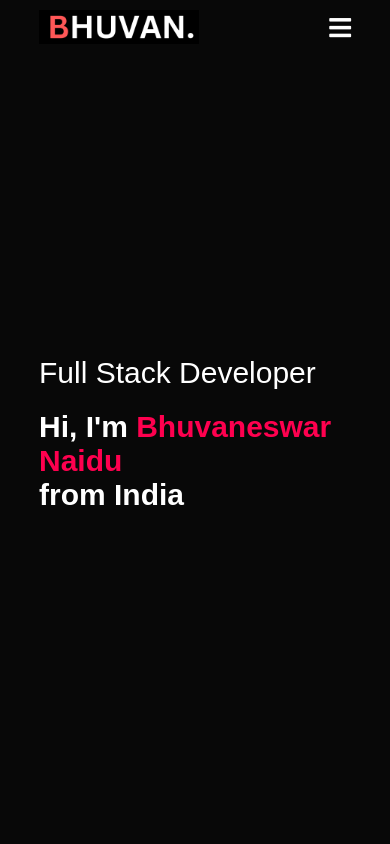
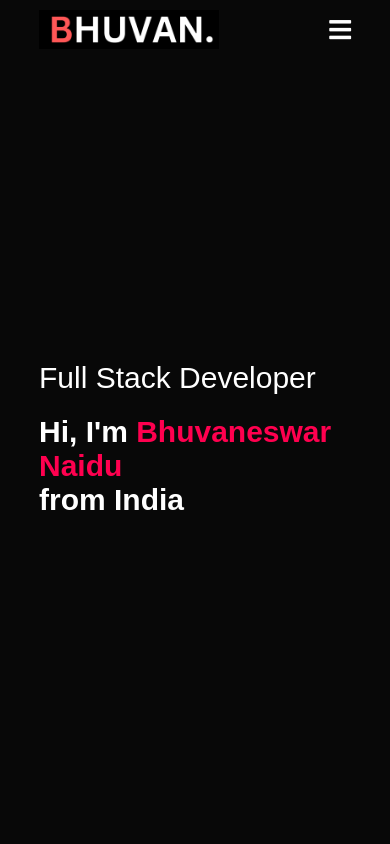
Before and after one commit to bhuvaneshparikidona/portfolio, a plain HTML site: page index.html in a window 390 px wide. Shown: the top 844 px of the page. Drawn offline with Linux system fonts and the light colour scheme.

Commit message:
Update style.css

```diff
--- a/style.css
+++ b/style.css
@@ -334,7 +334,7 @@ form input, form textarea{
         background-image: url(images/phone-background.png);
     }
     .logo{
-    width: 160px;
+    width: 180px;
 }
     .header-text{
         margin-top: 100% ;
```
